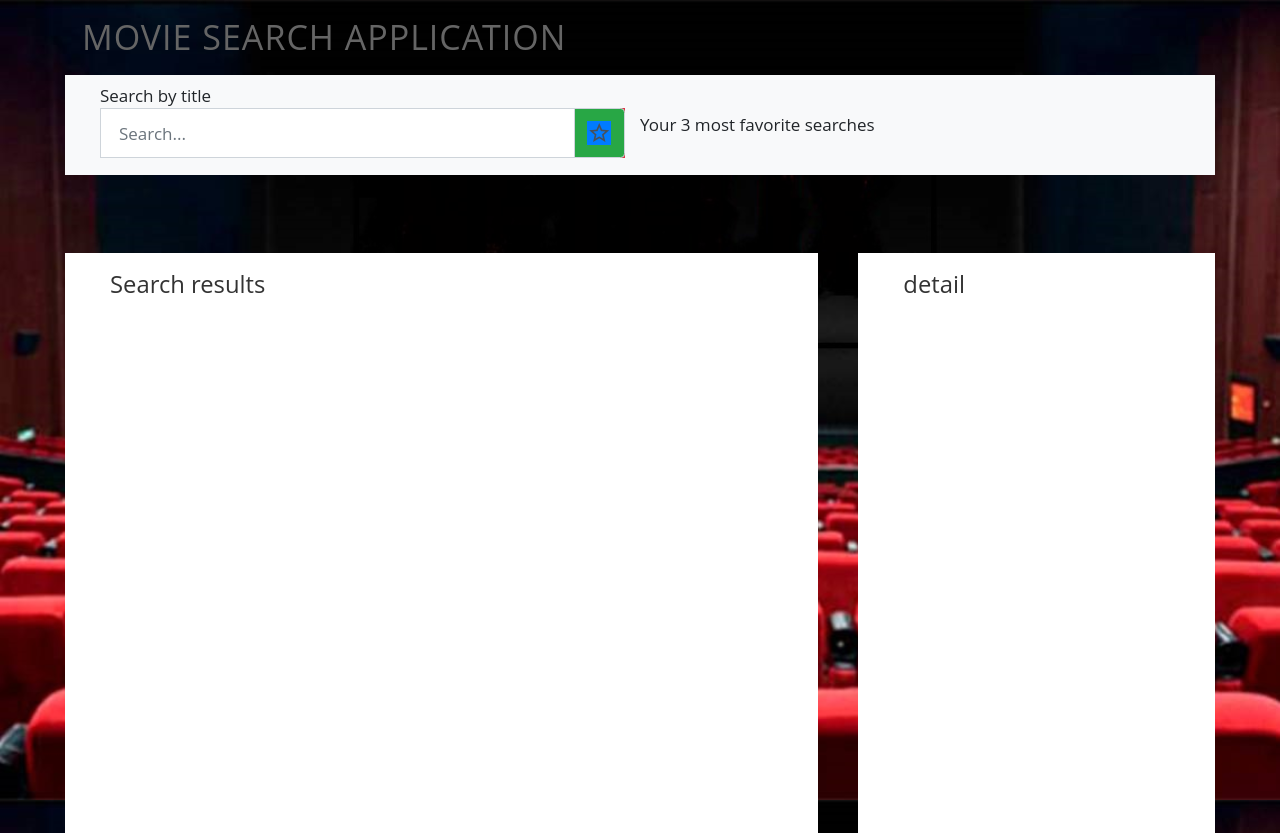
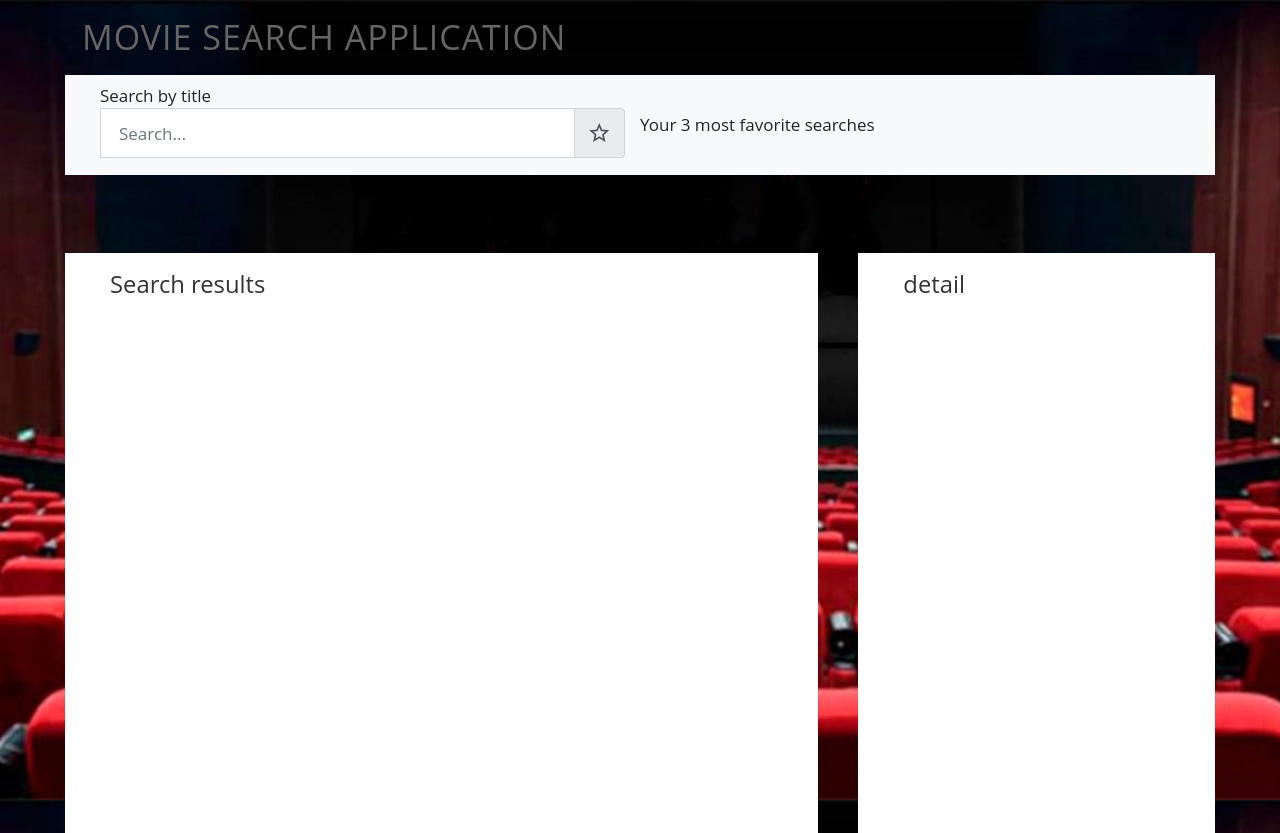
Before and after one commit to jgverges/movie-search, an Angular app: page / in a window 1280 px wide. Built offline with nearby package versions, Linux system fonts and the light colour scheme.

Commit message:
starOn/Off favorite

```diff
--- a/package.json
+++ b/package.json
@@ -21,6 +21,7 @@
     "@angular/platform-browser-dynamic": "~9.0.1",
     "@angular/router": "~9.0.1",
     "@ng-bootstrap/ng-bootstrap": "^6.0.0",
+    "ng-starrating": "^1.0.20",
     "rxjs": "~6.5.4",
     "tslib": "^1.10.0",
     "zone.js": "~0.10.2"
--- a/src/app/app.module.ts
+++ b/src/app/app.module.ts
@@ -6,7 +6,6 @@ import { ReactiveFormsModule} from '@angular/forms';
 import { NgbModule} from '@ng-bootstrap/ng-bootstrap';
 import { AppRoutingModule } from './app-routing.module';
 import { SearchComponent } from './search/search.component';
-
 @NgModule({
   declarations: [
     AppComponent,
--- a/src/app/search/search.component.html
+++ b/src/app/search/search.component.html
@@ -4,16 +4,20 @@
             <div class="col-12 ">
 
                 <h1 class="tm-site-title mb-0 mt-3">Movie Search Application</h1>
-
                 <nav class="navbar navbar-expand-xl navbar-light bg-light mt-3">
                     <div id="search" class="col-md-6 pt-2">
                         <p class="mb-0"> Search by title </p>
                         <div class="input-group mb-3 mt-0">
                             <input [formControl]="title" (keyup)="getMovies(title)" placeholder="Search..." type="text"
                                 class="form-control" aria-label="Recipient's username" aria-describedby="basic-addon2">
-                            <div class="input-group-append bg-danger" >
-                                <span (click)="addFavorite(title)"  class="input-group-text bg-success" id="basic-addon2">
-                                    <i class="material-icons bg-primary "> star_border </i>
+                            <div class="input-group-append" >
+                                <span (click)="addFavorite(title)"  class="input-group-text " id="basic-addon2">
+                                    <ng-template [ngIf]="!starOn">
+                                        <i class="material-icons  "> star_border </i>
+                                    </ng-template>
+                                    <ng-template [ngIf]="starOn">
+                                        <i class="material-icons  "> star </i>
+                                    </ng-template>
                                 </span>
                             </div>
                         </div>
--- a/src/app/search/search.component.ts
+++ b/src/app/search/search.component.ts
@@ -15,6 +15,7 @@ export class SearchComponent  {
   details: Movie;
   title =  new FormControl('');
   hasResults = false;
+  starOn=false;
   favorites:Favorite[]=[];
 
   constructor(private movieService: MovieService /* ,
@@ -22,6 +23,7 @@ export class SearchComponent  {
 
   getMovies(title){
     this.hasResults = false;
+    this.starOn= false;
     this.movieService.getByTitle(title.value).subscribe(data =>{
       if (data['Response']=="True"){
         this.movies=data['Search'];
@@ -41,9 +43,9 @@ export class SearchComponent  {
 
   addFavorite(title){
     let fav=title.value;
-    console.log(fav,this.favorites);
+    console.log(this.hasResults ,fav,this.favorites);
 
-    if (this.hasResults)  {
+    if (this.hasResults)  { this.starOn=true; ///////
       if (this.favorites){
         this.favorites.forEach(item =>{
           if (item.name ==fav){
```
Also changed, not shown: 1 other file (tests, documents, lock files or other folders).
